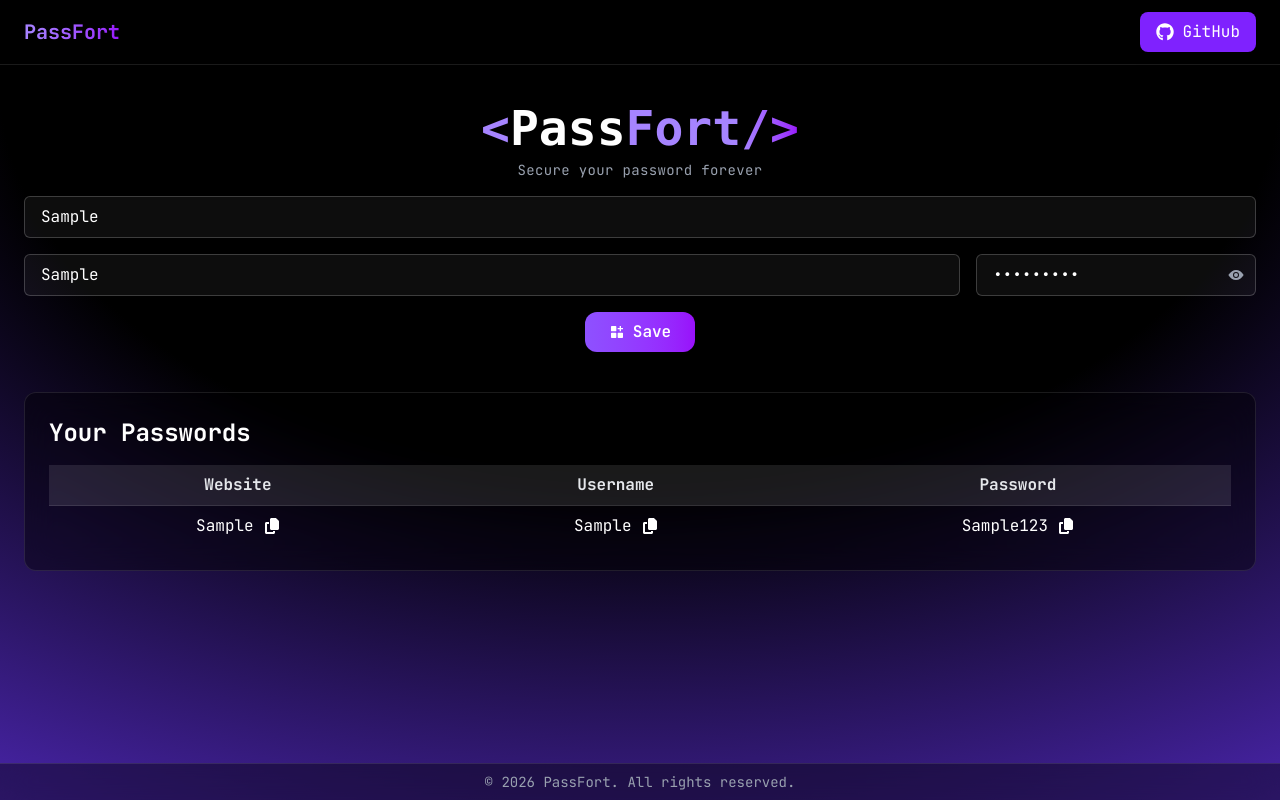
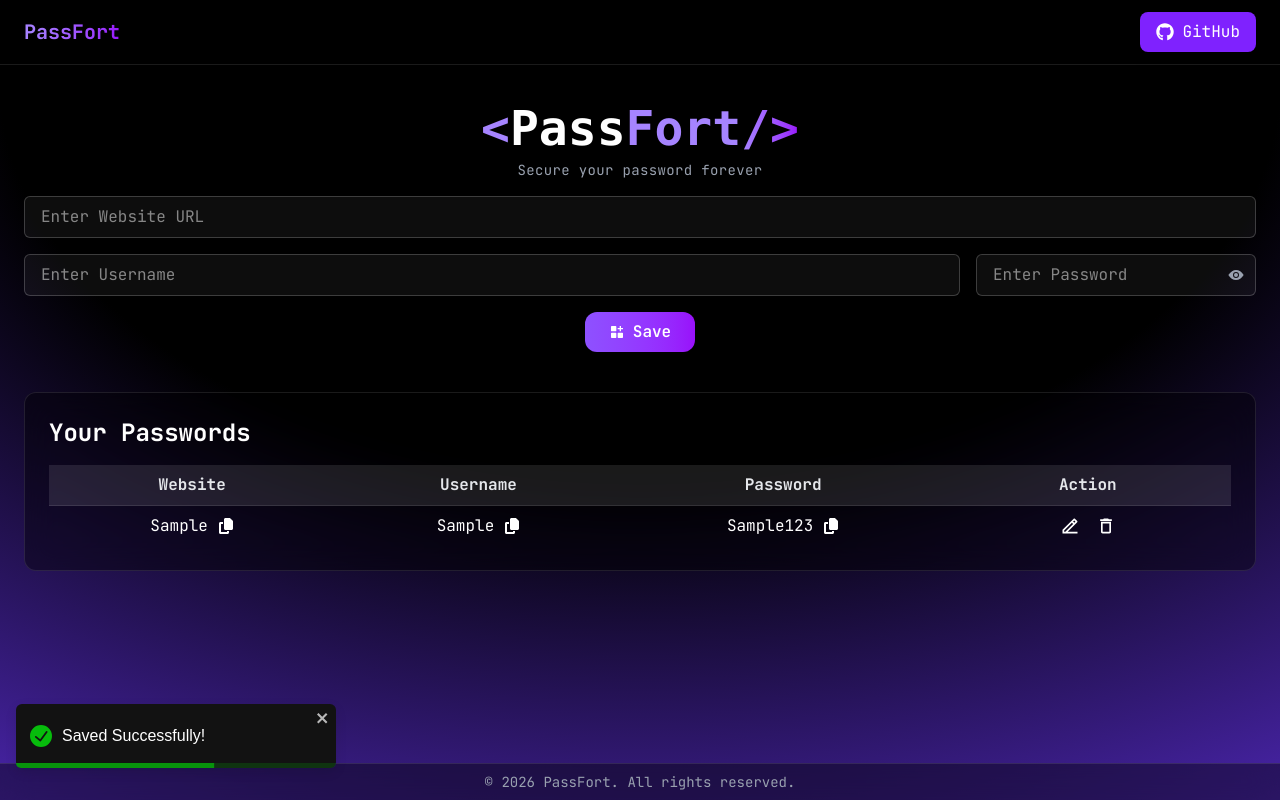
Before and after one commit to gauravsingh1907/PassFort, a React (Vite) app: page / in a window 1280 px wide. Both pictures are taken after typing "Sample", "Sample", "Sample123" into the empty fields and a click on the button "Save". Built offline with nearby package versions, Linux system fonts and the light colour scheme.

Commit message:
feat: add UUID for password entries, implement edit and delete functionality in Manager component

```diff
--- a/package.json
+++ b/package.json
@@ -15,14 +15,15 @@
     "react-dom": "^19.2.0",
     "react-icons": "^5.5.0",
     "react-toastify": "^11.0.5",
-    "tailwindcss": "^4.1.18"
+    "tailwindcss": "^4.1.18",
+    "uuid": "^13.0.0"
   },
   "devDependencies": {
     "@eslint/js": "^9.39.1",
     "@types/react": "^19.2.7",
     "@types/react-dom": "^19.2.3",
     "@vitejs/plugin-react": "^5.1.1",
-    "eslint": "^9.39.1",
+    "eslint": "^10.0.1",
     "eslint-plugin-react-hooks": "^7.0.1",
     "eslint-plugin-react-refresh": "^0.4.24",
     "globals": "^16.5.0",
--- a/src/components/Manager.jsx
+++ b/src/components/Manager.jsx
@@ -1,14 +1,17 @@
 import { useState, useEffect } from "react";
 import react from "react";
-import { RiFunctionAddFill } from "react-icons/ri";
+import { RiFunctionAddFill, RiEdit2Line } from "react-icons/ri";
 import { IoEye, IoEyeOff } from "react-icons/io5";
 import { FaCopy } from "react-icons/fa6";
 import { ToastContainer, toast } from 'react-toastify';
+import { MdOutlineDelete } from "react-icons/md";
+import { v4 as uuidv4 } from 'uuid';
 
 const Manager = () => {
   const [showPassword, setShowPassword] = useState(false);
   const [form, setform] = useState({ site: "", username: "", password: "" });
   const [passwordArray, setPasswordArray] = useState([])
+  const [editId, setEditId] = useState(null);
 
   useEffect(() => {
     let passwords = localStorage.getItem("passwords");
@@ -36,12 +39,110 @@ const Manager = () => {
 
 
   const savePasswords = () => {
-    setPasswordArray([...passwordArray, form])
-    localStorage.setItem("passwords", JSON.stringify([...passwordArray, form]))
+    if (Object.values(form).some(value => value.trim() === "")) {
+      toast.error("All fields are required!");
+      return;
+    }
+    if (editId) {
+      const updated = passwordArray.map(item =>
+        item.id === editId ? { ...form, id: editId } : item);
+
+
+      setPasswordArray(updated);
+      localStorage.setItem("passwords", JSON.stringify(updated));
+      setEditId(null);
+      toast.success('Edited Successfully!', {
+        position: "bottom-left",
+        autoClose: 5000,
+        hideProgressBar: false,
+        closeOnClick: false,
+        pauseOnHover: true,
+        draggable: true,
+        progress: undefined,
+        theme: "dark",
+
+      });
+    }
+    else {
+
+      const id = uuidv4();
+      setPasswordArray([...passwordArray, { ...form, id }])
+      localStorage.setItem("passwords", JSON.stringify([...passwordArray, { ...form, id }]))
+      toast.success('Saved Successfully!', {
+        position: "bottom-left",
+        autoClose: 5000,
+        hideProgressBar: false,
+        closeOnClick: false,
+        pauseOnHover: true,
+        draggable: true,
+        progress: undefined,
+        theme: "dark",
+
+      });
+    }
+
+    setform({ site: "", username: "", password: "" });
   };
+
+
+
+
+
+
+
+  const deletePassword = (id) => {
+    const confirmDelete = window.confirm("Are you sure?");
+    if (confirmDelete == true) {
+
+      setPasswordArray(passwordArray.filter(item => item.id !== id))
+      localStorage.setItem("passwords", JSON.stringify(passwordArray.filter(item => item.id !== id)))
+      toast.success('Deleted successfully!', {
+        position: "bottom-left",
+        autoClose: 5000,
+        hideProgressBar: false,
+        closeOnClick: false,
+        pauseOnHover: true,
+        draggable: true,
+        progress: undefined,
+        theme: "dark",
+
+      });
+    }
+  };
+
+
+
+
+
+
+  const editPassword = (id) => {
+    const item = passwordArray.find(item => item.id === id);
+
+    setform({
+      site: item.site,
+      username: item.username,
+      password: item.password
+    });
+
+    setEditId(id);
+  };
+
+
+
+
+
+
+
+
   const showingpassword = () => {
     setShowPassword((prev) => !prev);
   };
+
+
+
+
+
+
 
   const handlechange = (e) => {
     setform({
@@ -49,6 +150,14 @@ const Manager = () => {
       [e.target.name]: e.target.value,
     });
   };
+
+
+
+
+
+
+
+
 
   return (
     <>
@@ -137,27 +246,34 @@ const Manager = () => {
                     <th className="px-4 py-2 text-gray-200 text-center min-w-32">Website</th>
                     <th className="px-4 py-2 text-gray-200 text-center min-w-32">Username</th>
                     <th className="px-4 py-2 text-gray-200 text-center min-w-32">Password</th>
+                    <th className="px-4 py-2 text-gray-200 text-center min-w-32">Action</th>
                   </tr>
                 </thead>
                 <tbody>
                   {passwordArray.map((item, index) => {
                     return <tr key={index} className="border-t border-white/10 hover:bg-white/5 transition">
-                      <td className="px-4 py-2 text-white text-center min-w-32">
+                      <td className="px-4 py-2 text-white text-center">
                         <div className="flex items-center justify-center gap-2.5">
                           <a href={item.site} target="_blank">{item.site}</a>
-                          <div className="cursor-pointer" onClick={() => { copybutton(item.site) }}><FaCopy /></div>
+                          <div className="cursor-pointer transition hover:scale-110 active:scale-90" onClick={() => { copybutton(item.site) }}><FaCopy /></div>
                         </div>
                       </td>
-                      <td className="px-4 py-2 text-white text-center min-w-32">
+                      <td className="px-4 py-2 text-white text-center">
                         <div className="flex items-center justify-center gap-2.5">
                           {item.username}
-                          <div className="cursor-pointer" onClick={() => { copybutton(item.username) }}><FaCopy /></div>
+                          <div className="cursor-pointer transition hover:scale-110 active:scale-90" onClick={() => { copybutton(item.username) }}><FaCopy /></div>
                         </div>
                       </td>
-                      <td className="px-4 py-2 text-white text-center min-w-32">
+                      <td className="px-4 py-2 text-white text-center">
                         <div className="flex items-center justify-center gap-2.5">
                           {item.password}
-                          <div className="cursor-pointer" onClick={() => { copybutton(item.password) }}><FaCopy /></div>
+                          <div className="cursor-pointer transition hover:scale-110 active:scale-90" onClick={() => { copybutton(item.password) }}><FaCopy /></div>
+                        </div>
+                      </td>
+                      <td className="px-4 py-2 text-white text-center">
+                        <div className="flex justify-center gap-4 text-xl">
+                          <span className="cursor-pointer transition hover:scale-110 active:scale-90" onClick={() => { editPassword(item.id) }}><RiEdit2Line /></span>
+                          <span className="cursor-pointer transition hover:scale-110 active:scale-90" onClick={() => { deletePassword(item.id) }}><MdOutlineDelete /></span>
                         </div>
                       </td>
                     </tr>
```
Also changed, not shown: 1 other file (tests, documents, lock files or other folders).
